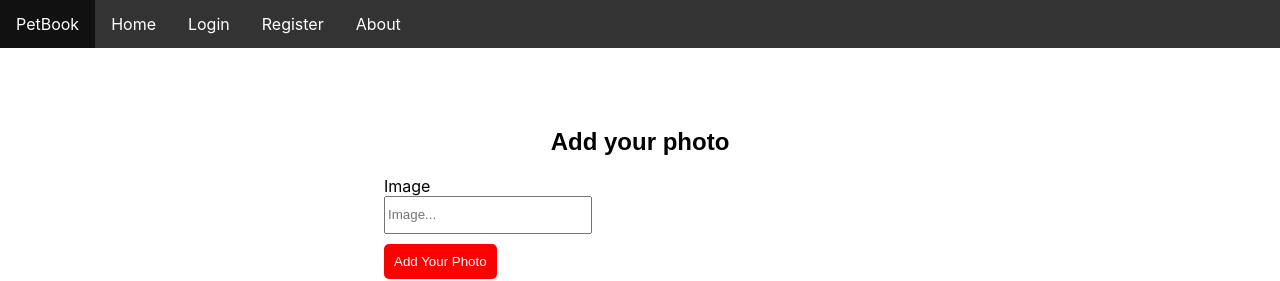
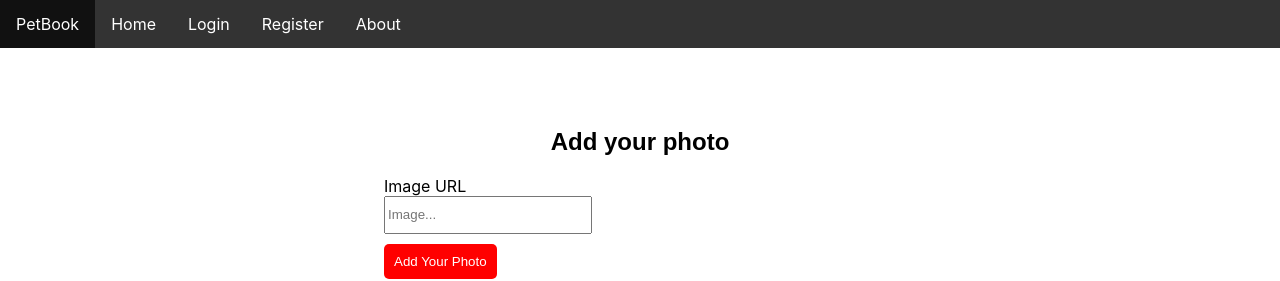
Before and after one commit to EmilPopovski24/PetBook, a React (Create React App) app in the folder petbookclient/: page /profile/addphoto in a window 1280 px wide. Shown: the top 281 px of the page. Built offline with nearby package versions, Linux system fonts and the light colour scheme; no server answers.

Commit message:
Update AddPhoto.js

```diff
--- a/petbookclient/src/components/Profile/AddPhoto/AddPhoto.js
+++ b/petbookclient/src/components/Profile/AddPhoto/AddPhoto.js
@@ -14,7 +14,7 @@
         <section id = "add-photo-page" className='auth'>
             <form className='photo-form' method="POST" onSubmit={onSubmit} style={{width:"40%", margin:"80px auto" }}>
                 <h1 style={{textAlign:"center", fontFamily:"sans-serif"}}>Add your photo</h1>
-                <label htmlFor="image">Image</label>
+                <label htmlFor="image">Image URL</label>
                 <input type="imageUrl" alt="UserProfile" id="imageUrl" name="imageUrl" placeholder="Image..." className='parameters' values={values.imageUrl} onChange={changeHandler} />
                 <button type="submit" className="addProfilePic">Add Your Photo</button>
             </form>
```
